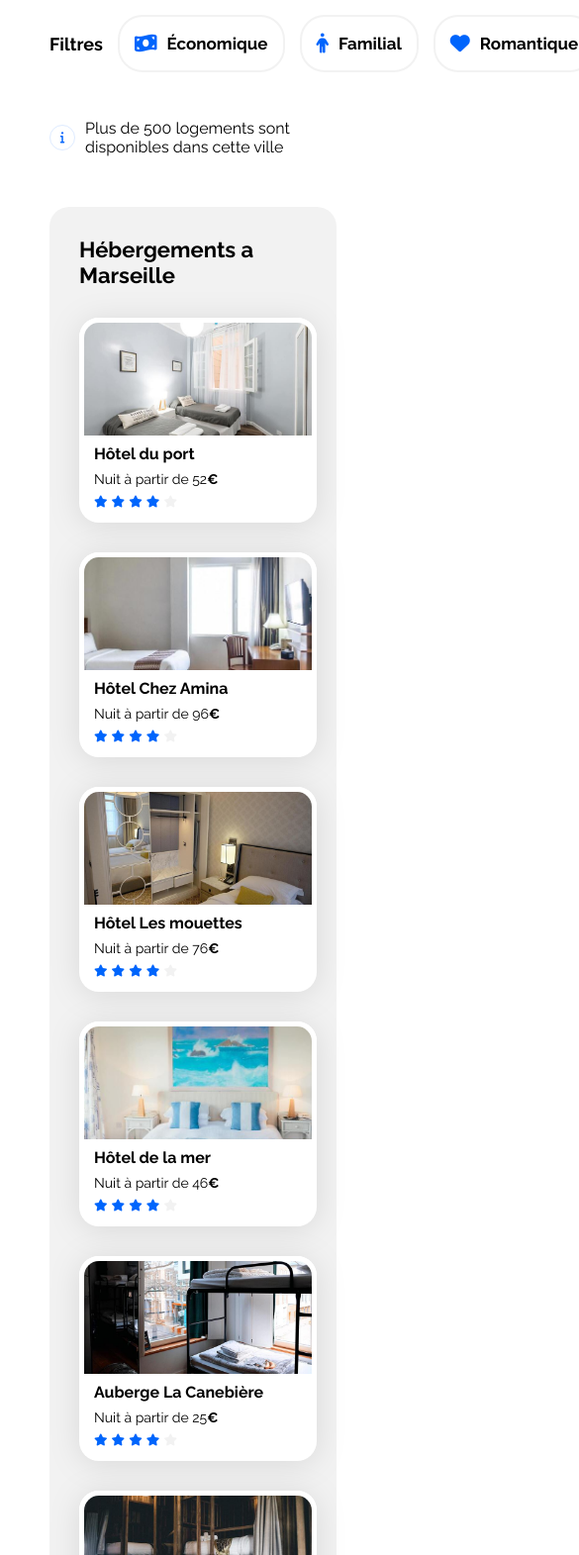
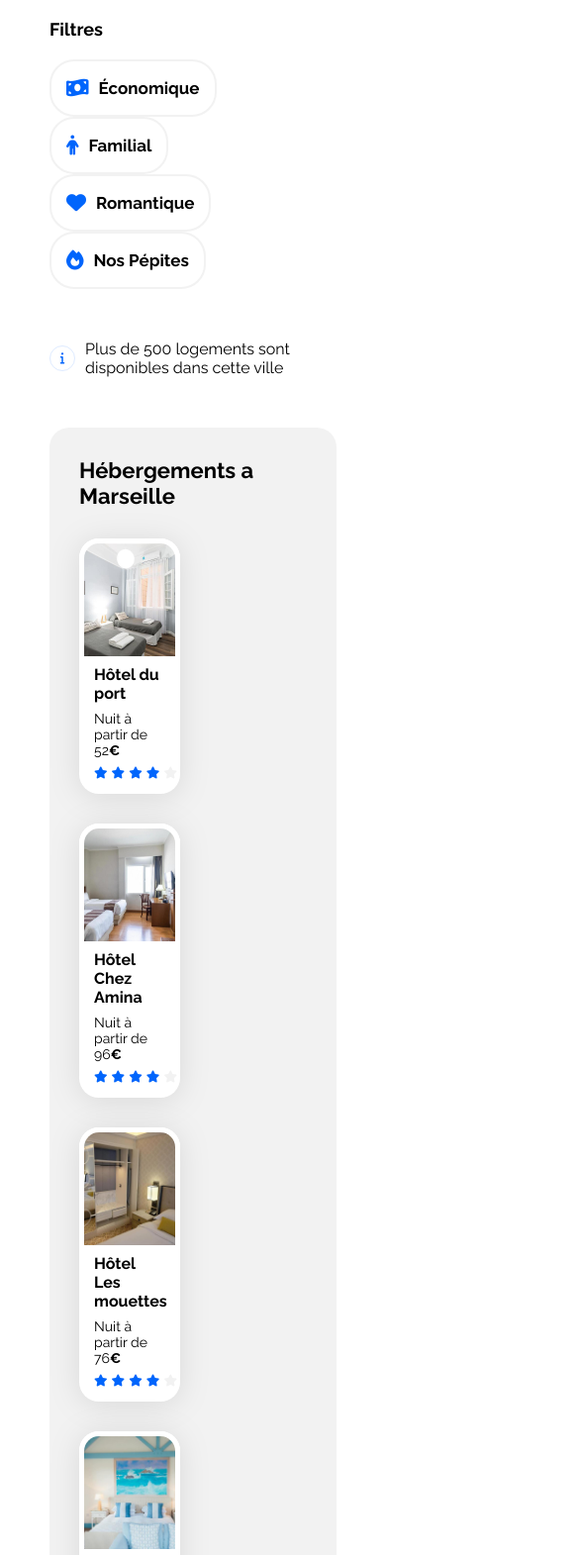
Before and after one commit to Bourrelet/booking-website-integration, a plain HTML site: page index.html in a window 390 px wide. Shown: the part 335-1906 px from the top of the page at 99% size, 585 px wide, since content can reach past the window. Drawn offline with Linux system fonts and the light colour scheme.

Commit message:
Version Tablette terminee

```diff
--- a/css/style.css
+++ b/css/style.css
@@ -100,6 +100,7 @@ a {
 .header-nav{    /* liens */
     color: black;
     width: 18.2%; /* (244/(1440-100)*100) body prend 100 de padding */
+    min-width: 244px;
 }
 .header-nav ul{    /* liens */
     display: flex;
@@ -283,13 +284,16 @@ a {
     margin-top: 30px;
     margin-bottom: 30px;
     gap: 30px;
+    justify-content: space-between;
 }
 
 .hebergements-cardbox .card { /* Container : Il me manque 4px ... mystere */
     display: flex;
     flex-direction: column;
-    width: 240px;
+    width: 16.667vw;
+    max-width: 240px;
     padding: 0px 0px 15px 0px !important;
+
 }
 
 .hebergements-cardbox img{ /* Images parfaites                                          MM */
@@ -298,11 +302,21 @@ a {
     border-top-right-radius: 20px;
     box-sizing: border-box;
     border: 5px white solid;
+    width: 100%;
 }
 
 .hebergements-cardbox .card-content {
     width: 100%;
-    /* padding-top: 4px; */
+    padding : 0px;
+    display: flex;
+    flex-direction: column;
+    justify-content: space-between;
+    box-sizing: border-box;
+    row-gap: 8px;
+}
+
+.hebergements-cardbox .card-details {
+    width: 100%;
     padding : 0px 15px;
     display: flex;
     flex-direction: column;
@@ -311,8 +325,9 @@ a {
     row-gap: 8px;
 }
 
+
 .hebergements-cardbox .card-title {
-    margin-top: 4px;
+    margin-top: 0px;
     margin-bottom: 0px;
 }
 
@@ -442,12 +457,29 @@ a {
 /****** Media queries ***********/
 /* Medium devices (tablets, less/equal than 1024px) */
 @media (max-width: 1024px) {
+
+    .research-filter-container {
+        flex-wrap: wrap;
+        height: fit-content;
+        column-gap: 15px;
+        row-gap: 0px;
+    }
+
+    .filter-title {
+        margin-right: 100%;
+        margin-bottom: 20px;
+        margin-top: 0px;
+    }
+
     .hebergements-and-populaires {
         flex-direction: column;
     }
-
     .hebergements {
         width: 100%;
+    }
+    .hebergements-cardbox .card{
+        width: 26.17vw;
+        max-width: 268px
     }
 
     .populaires {
@@ -461,6 +493,10 @@ a {
         justify-content: space-between;
     }
 
+    .populaires-title-box {
+        margin-bottom: 20px;
+    }
+
     .populaires-cardbox a {
         width: 30%;
     }
@@ -472,7 +508,27 @@ a {
     .populaires-cardbox .card-prices {
         font-size: 13px;
     }
+
+    .activities-cardbox .card {
+        height: 100%;
+    }
+
+    .activities-cardbox {
+        height: 270px;
+    }
+
+    .activities-cardbox img {
+        height: 200px;
+    }
+
+    .activities-cardbox .card-title {
+        margin: auto;
+        padding: 0 19px;
+    }
 }
+
+
+
 
 /* Small devices (phones, less than 768px) */
 @media (max-width: 767.98px) {
--- a/index.html
+++ b/index.html
@@ -86,14 +86,14 @@
                     <h2 class="section-title">Hébergements a Marseille</h2>
 
                     <div class="hebergements-cardbox">
+
+                        <article class="card">
+                            <div class="card-content">
                                 <a href="#">
-                            <article class="card">
                                     <img src="images\hebergements\fred-kleber.jpg">
-                                <div class="card-content">
-
+                                    <div class="card-details card-content ">
                                         <h3 class="card-title">Hôtel du port</h3>
                                         <p class="card-prices">Nuit à partir de 52<span class="euro">€</span></p>
-
                                         <div class="card-rating">
                                             <i class="fa-xs fa-solid fa-star" aria-hidden="true"></i>
                                             <i class="fa-xs fa-solid fa-star" aria-hidden="true"></i>
@@ -103,13 +103,16 @@
                                             <span class="sr-only">Note de 4 sur 5</span>
                                         </div>
                                     </div>
+                                </a>
+                            </div>
+                        </article>
 
-                            </article>
-                        </a>
+
+                        <article class="card">
+                            <div class="card-content">
                                 <a href="#">
-                            <article class="card">
                                     <img src="images\hebergements\febrian-zakaria.jpg">
-                                <div class="card-content">
+                                    <div class="card-details card-content">
                                         <h3 class="card-title">Hôtel Chez Amina</h3>
                                         <p class="card-prices">Nuit à partir de 96<span class="euro">€</span></p>
                                         <div class="card-rating">
@@ -121,13 +124,15 @@
                                             <span class="sr-only">Note de 4 sur 5</span>
                                         </div>
                                     </div>
+                                </a>
+                            </div>
+                        </article>
 
-                            </article>
-                        </a>
+                        <article class="card">
+                            <div class="card-content">
                                 <a href="#">
-                            <article class="card">
                                     <img src="images\hebergements\reisetopia.jpg">
-                                <div class="card-content">
+                                    <div class="card-details card-content">
                                         <h3 class="card-title">Hôtel Les mouettes</h3>
                                         <p class="card-prices">Nuit à partir de 76<span class="euro">€</span></p>
                                         <div class="card-rating">
@@ -139,13 +144,15 @@
                                             <span class="sr-only">Note de 4 sur 5</span>
                                         </div>
                                     </div>
+                                </a>
+                            </div>
+                        </article>
 
-                            </article>
-                        </a>
+                        <article class="card">
+                            <div class="card-content">
                                 <a href="#">
-                            <article class="card">
                                     <img src="images\hebergements\annie-spratt.jpg">
-                                <div class="card-content">
+                                    <div class="card-details card-content">
                                         <h3 class="card-title">Hôtel de la mer</h3>
                                         <p class="card-prices">Nuit à partir de 46<span class="euro">€</span></p>
                                         <div class="card-rating">
@@ -157,13 +164,15 @@
                                             <span class="sr-only">Note de 4 sur 5</span>
                                         </div>
                                     </div>
+                                </a>
+                            </div>
+                        </article>
 
-                            </article>
-                        </a>
+                        <article class="card">
+                            <div class="card-content">
                                 <a href="#">
-                            <article class="card">
                                     <img src="images\hebergements\marcus-loke.jpg">
-                                <div class="card-content">
+                                    <div class="card-details card-content">
                                         <h3 class="card-title">Auberge La Canebière</h3>
                                         <p class="card-prices">Nuit à partir de 25<span class="euro">€</span></p>
                                         <div class="card-rating">
@@ -175,13 +184,15 @@
                                             <span class="sr-only">Note de 4 sur 5</span>
                                         </div>
                                     </div>
+                                </a>
+                            </div>
+                        </article>
 
-                            </article>
-                        </a>
+                        <article class="card">
+                                <div class="card-content">
                                     <a href="#">
-                            <article class="card">
                                         <img src="images\hebergements\nicate-lee.jpg">
-                                <div class="card-content">
+                                        <div class="card-details card-content">
                                             <h3 class="card-title">Auberge Le Panier</h3>
                                             <p class="card-prices">Nuit à partir de 23<span class="euro">€</span></p>
                                             <div class="card-rating">
@@ -193,9 +204,10 @@
                                                 <span class="sr-only">Note de 4 sur 5</span> <!-- Pas de code CSS correspondant-->
                                             </div>
                                         </div>
+                                    </a>
+                                </div>
+                        </article>
 
-                            </article>
-                        </a>
                      </div>
 
                     <h4 class="section-subtitle">Afficher plus</h3>
@@ -329,7 +341,7 @@
                                     <a href="#">Charte Qualité</a>
                                 </li>
                                 <li>
-                                    <a href="#">Proposer votre hotel</a>
+                                    <a href="#">Proposer votre hôtel</a>
                                 </li>
                             </ul>
                         </nav>
```
Lines whose indentation alone changed are shown as unchanged.
